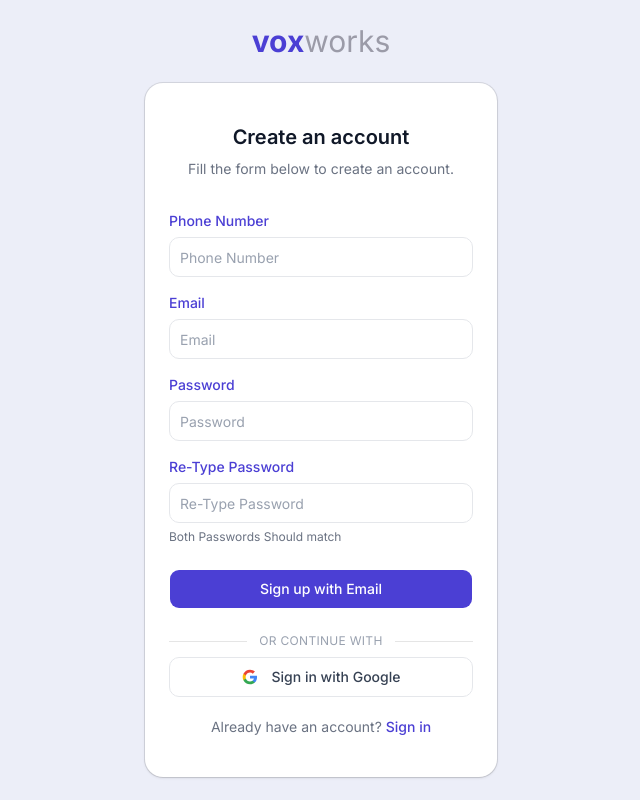
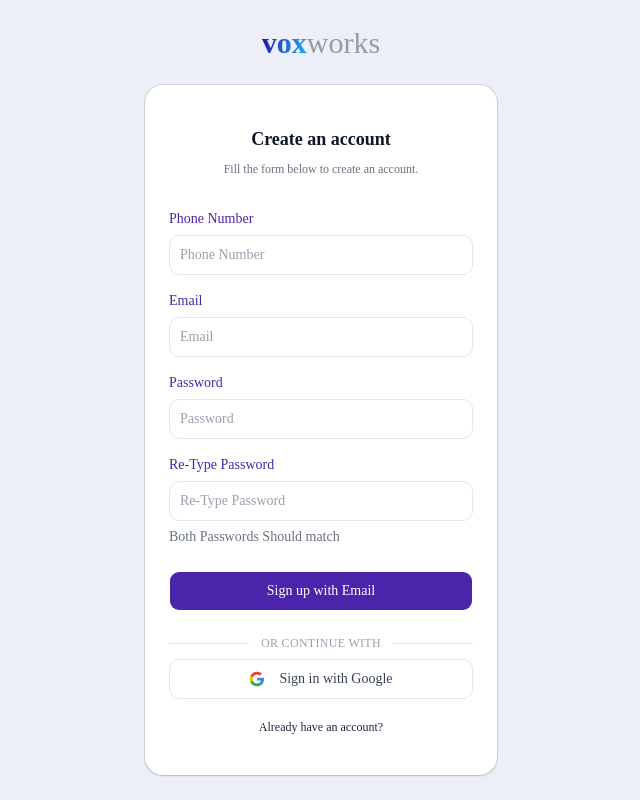
Before and after one commit to affan107/Next-Js-task, a Next.js app: page /auth/register in a window 1280 px wide. Shown: the whole page, without its empty margins (319-959 px from the left). Built offline with nearby package versions, Linux system fonts and the light colour scheme.

Commit message:
auth pages fixed

```diff
--- a/src/app/auth/login/page.js
+++ b/src/app/auth/login/page.js
@@ -9,25 +9,26 @@
   CardDescription,
 } from "@/components/ui/card";
 import { Separator } from "@/components/ui/separator";
+import Link from "next/link";
 
 export default function SignInPage() {
   return (
-    <div className=" font-inter min-h-screen flex items-center justify-center bg-[#ECEEF8]">
+    <div className="min-h-screen flex items-center justify-center bg-[#ECEEF8]">
       <div className="w-full max-w-sm px-4">
         {/* Logo above card */}
-        <div className="w-258px h-47px text-center mb-6">
+        <div className="text-center mb-6">
           <span className="text-3xl font-bold bg-gradient-to-r from-[#240EB3] to-[#24A5ED] bg-clip-text text-transparent">
             vox
           </span>
           <span className="text-3xl y font-normal text-[#9B9B9B]">works</span>
         </div>
 
-        <Card className="w-368px h-512px p-32px gap-32px rounded-2xl shadow-sm border-0">
+        <Card className="p-32px gap-32px rounded-2xl shadow-sm border-0">
           <CardHeader className="space-y-1 pb-4 pt-6 px-6">
-            <CardTitle className="text-xl font-inter fw-600 text-center text-#1E293B">
+            <CardTitle className="text-lg fw-600 text-center text-#1E293B">
               Sign in to your account
             </CardTitle>
-            <CardDescription className="font-inter fw-500 fs-12px text-center text-sm  text-slate-500">
+            <CardDescription className="text-center text-xs  text-slate-500">
               Welcome back! Please enter your details
             </CardDescription>
           </CardHeader>
@@ -67,7 +68,15 @@
                   required
                 />
               </div>
-
+              <div>
+                <a
+                  class="text-slate-500 focus-visible:ring-ring inline-flex cursor-pointer items-center justify-center font-medium whitespace-nowrap transition-colors focus-visible:ring-1 focus-visible:outline-hidden disabled:pointer-events-none disabled:opacity-50 decoration-primary underline-offset-4  text-xs  w-full text-left underline"
+                  type="button"
+                  href="/auth/reset-password"
+                >
+                  Forgot Password?
+                </a>
+              </div>
               {/* Sign in button */}
               <Button
                 type="submit"
@@ -115,12 +124,12 @@
                 Sign in with Google
               </Button>
               {/* Footer */}
-              <a
-                href="#"
-                className="block w-full text-center text-sm text-slate-800 pt-1"
+              <Link
+                href="/auth/register"
+                className="block w-full text-center text-xs text-slate-800 pt-1"
               >
                 Don't have an account yet?
-              </a>
+              </Link>
             </form>
           </CardContent>
         </Card>
--- a/src/app/auth/register/page.js
+++ b/src/app/auth/register/page.js
@@ -9,34 +9,35 @@
   CardDescription,
 } from "@/components/ui/card";
 import { Separator } from "@/components/ui/separator";
+import Link from "next/link";
 
 export default function CreateAccountPage() {
   return (
-    <div className="font-inter min-h-screen flex items-center justify-center bg-[#ECEEF8]">
+    <div className="min-h-screen flex items-center justify-center bg-[#ECEEF8]">
       <div className="w-full max-w-sm px-4">
-        {/* Logo above card */}
         <div className="text-center mb-6">
-          <span className="text-3xl font-bold text-[#4B3FD4]">vox</span>
-          <span className="text-3xl font-normal text-[#9B9BA8]">works</span>
+          <span className="text-3xl font-bold bg-gradient-to-r from-[#240EB3] to-[#24A5ED] bg-clip-text text-transparent">
+            vox
+          </span>
+          <span className="text-3xl y font-normal text-[#9B9B9B]">works</span>
         </div>
 
         <Card className="w-full rounded-2xl shadow-sm border-0">
           <CardHeader className="space-y-1 pb-4 pt-6 px-6">
-            <CardTitle className="text-xl font-semibold text-center text-gray-900">
+            <CardTitle className="text-lg font-semibold text-center text-gray-900">
               Create an account
             </CardTitle>
-            <CardDescription className="text-center text-sm text-gray-500">
+            <CardDescription className="text-center text-xs text-gray-500">
               Fill the form below to create an account.
             </CardDescription>
           </CardHeader>
 
           <CardContent className="px-6 pb-6">
             <form className="space-y-4">
-              {/* Phone Number */}
               <div className="space-y-1.5">
                 <Label
                   htmlFor="phone"
-                  className="text-sm font-medium text-[#4B3FD4]"
+                  className="text-sm font-medium text-[#4A24AB]"
                 >
                   Phone Number
                 </Label>
@@ -49,11 +50,10 @@
                 />
               </div>
 
-              {/* Email */}
               <div className="space-y-1.5">
                 <Label
                   htmlFor="email"
-                  className="text-sm font-medium text-[#4B3FD4]"
+                  className="text-sm font-medium text-[#4A24AB]"
                 >
                   Email
                 </Label>
@@ -66,11 +66,10 @@
                 />
               </div>
 
-              {/* Password */}
               <div className="space-y-1.5">
                 <Label
                   htmlFor="password"
-                  className="text-sm font-medium text-[#4B3FD4]"
+                  className="text-sm font-medium text-[#4A24AB]"
                 >
                   Password
                 </Label>
@@ -83,11 +82,10 @@
                 />
               </div>
 
-              {/* Re-Type Password */}
               <div className="space-y-1.5">
                 <Label
                   htmlFor="confirm-password"
-                  className="text-sm font-medium text-[#4B3FD4]"
+                  className="text-sm font-medium text-[#4A24AB]"
                 >
                   Re-Type Password
                 </Label>
@@ -98,20 +96,17 @@
                   className="h-10 rounded-lg border-gray-200 placeholder:text-gray-400 focus-visible:ring-[#4B3FD4]"
                   required
                 />
-                <p className="text-xs text-gray-500">
+                <p className="text-sm text-gray-500">
                   Both Passwords Should match
                 </p>
               </div>
 
-              {/* Sign up button */}
               <Button
                 type="submit"
-                className="w-full h-10 bg-[#4B3FD4] hover:bg-[#3d34b0] text-white rounded-lg font-medium mt-2"
+                className="w-full h-10 bg-[#4A24AB] hover:bg-[#3d34b0] text-white rounded-lg font-medium mt-2"
               >
                 Sign up with Email
               </Button>
-
-              {/* Divider */}
               <div className="relative my-2">
                 <div className="absolute inset-0 flex items-center">
                   <Separator className="w-full" />
@@ -122,8 +117,6 @@
                   </span>
                 </div>
               </div>
-
-              {/* Google button */}
               <Button
                 variant="outline"
                 className="w-full h-10 rounded-lg border-gray-200 text-gray-700 font-medium hover:bg-gray-50"
@@ -149,17 +142,12 @@
                 </svg>
                 Sign in with Google
               </Button>
-
-              {/* Footer */}
-              <p className="text-center text-sm text-gray-500 pt-1">
+              <Link
+                href="/auth/register"
+                className="block w-full text-center text-xs text-slate-800 pt-1"
+              >
                 Already have an account?{" "}
-                <a
-                  href="/signin"
-                  className="text-[#4B3FD4] font-medium hover:underline underline-offset-4"
-                >
-                  Sign in
-                </a>
-              </p>
+              </Link>
             </form>
           </CardContent>
         </Card>
--- a/src/app/auth/reset-password/page.js
+++ b/src/app/auth/reset-password/page.js
@@ -8,13 +8,14 @@
   CardTitle,
   CardDescription,
 } from "@/components/ui/card";
+import Link from "next/link";
 
 export default function ResetPasswordPage() {
   return (
     <div className="min-h-screen flex items-center justify-center bg-[#ECEEF8]">
       <div className="w-full max-w-sm px-4">
         {/* Logo above card */}
-        <div className="w-258px h-47px text-center mb-6">
+        <div className="text-center mb-6">
           <span className="text-3xl font-bold bg-gradient-to-r from-[#240EB3] to-[#24A5ED] bg-clip-text text-transparent">
             vox
           </span>
@@ -60,12 +61,12 @@
               </Button>
 
               {/* Footer */}
-              <a
-                href="#"
-                className="block w-full text-center text-sm text-slate-800 pt-1"
+              <Link
+                href="/auth/login"
+                className="block w-full text-center text-xs text-slate-800 pt-1"
               >
                 Password recovered?{" "}
-              </a>
+              </Link>
             </form>
           </CardContent>
         </Card>
```
